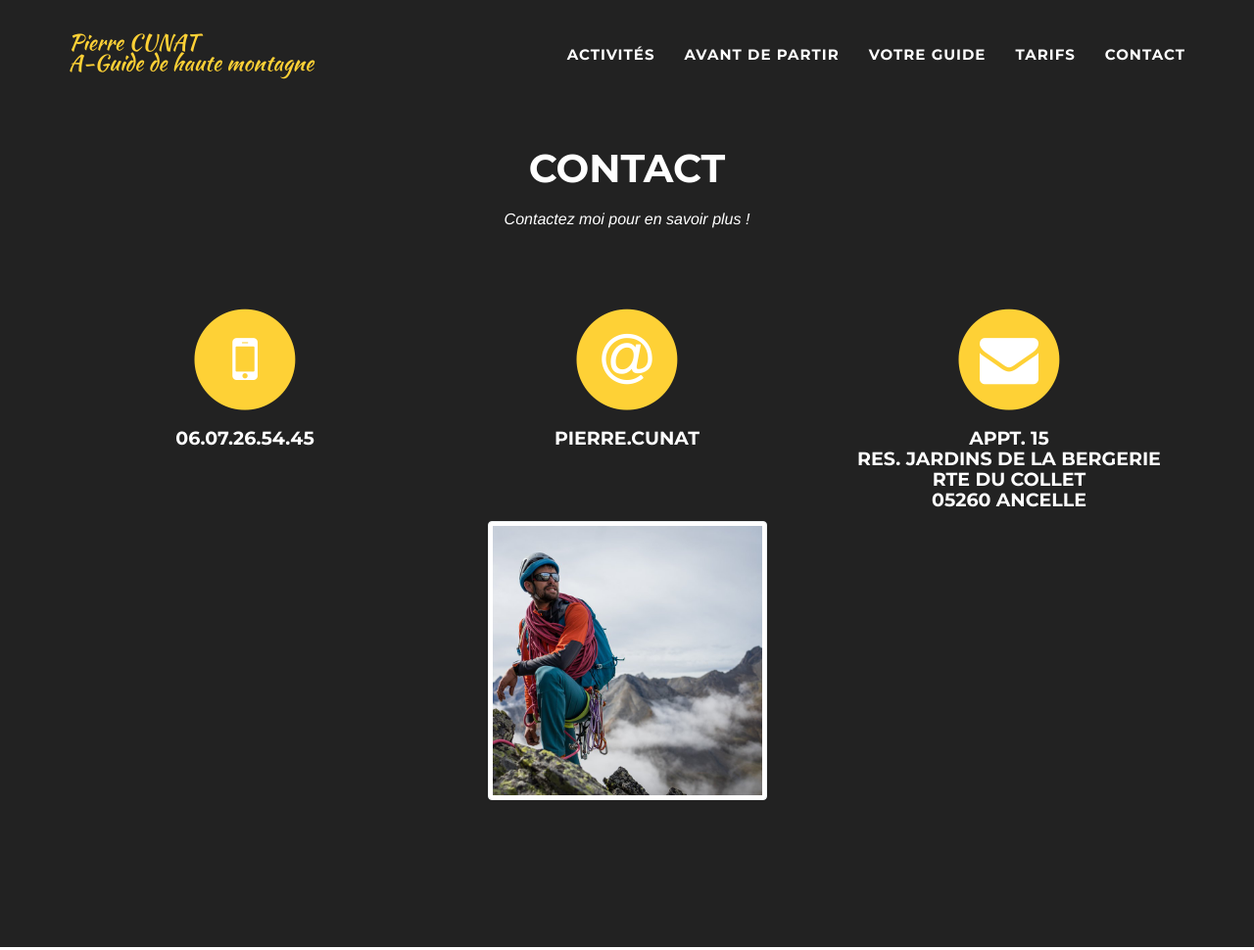
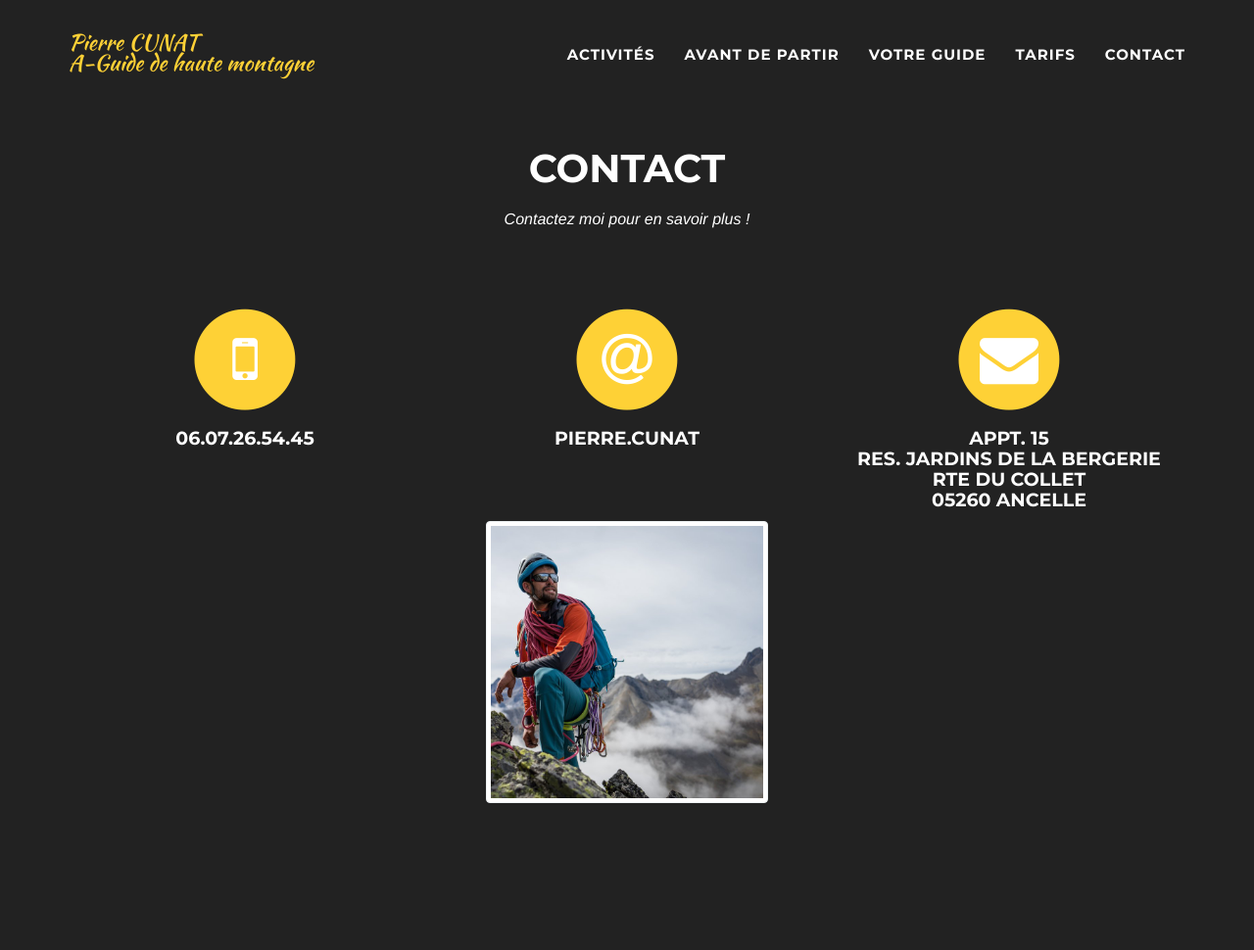
Before and after one commit to ctpierre/ctpierre.github.io, a Jekyll site: the page built from _pages/contact.html, in a window 1280 px wide and 970 px high. Shown: the whole window at 98% size. Built offline with Jekyll 4.4.1, drawn with Linux system fonts in a browser that asks for light colours; some web fonts are replaced.

Commit message:
ljljljjjl

```diff
--- a/_pages/contact.html
+++ b/_pages/contact.html
@@ -43,9 +43,9 @@
             </div>
 
             <div class="row">
-                <div class="col-lg-12 text-center">
+                <div class="col-lg-4 col-lg-offset-4 text-center">
 
-                <img src="img/contact/contact.jpg" class="img-responsive img-thumbnail" style="width:25%" alt="">
+                <img src="img/contact/contact.jpg" class="img-responsive img-thumbnail" style="width:80%" alt="">
 
                 </div>
             </div>
```
Also changed, not shown: 2 other files.
